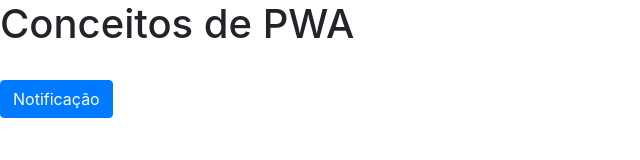
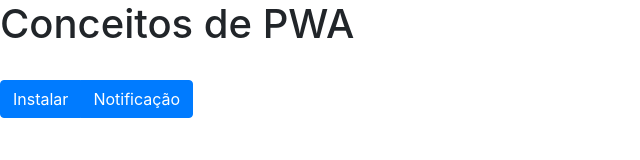
Before and after one commit to peissler/PWA, a website: page index.html in a window 1280 px wide. Shown: the whole page, without its empty margins (0-640 px from the left). Drawn offline with nearby package versions, Linux system fonts and the light colour scheme.

Commit message:
Inserindo banner de instalação

```diff
--- a/index.html
+++ b/index.html
@@ -1,5 +1,6 @@
 <!DOCTYPE html>
 <html lang="en">
+
 <head>
     <meta charset="UTF-8">
     <meta name="viewport" content="width=device-width, initial-scale=1.0">
@@ -10,12 +11,16 @@
     <link rel="manifest" href="/manifest.json">
     <title>PWA é legal</title>
 </head>
+
 <body>
 
     <h1>Conceitos de PWA</h1>
     <br>
+    <div class="btn-group">
+        <button class="btn btn-primary" type="button" id="install">Instalar</button>
+        <button class="btn btn-primary" type="button" id="notifications">Notificação</button>
 
-    <button class="btn btn-primary" type="button" id="notifications">Notificação</button>
+    </div>
 
     <script src="https://cdnjs.cloudflare.com/ajax/libs/jquery/3.3.1/jquery.slim.min.js"></script>
     <script src="https://cdnjs.cloudflare.com/ajax/libs/popper.js/1.13.0/umd/popper.min.js"></script>
@@ -23,4 +28,5 @@
     <script src="./public/src/js/app.js"></script>
     <script src="./public/src/js/feed.js"></script>
 </body>
+
 </html>
```
Lines whose indentation alone changed are shown as unchanged.
